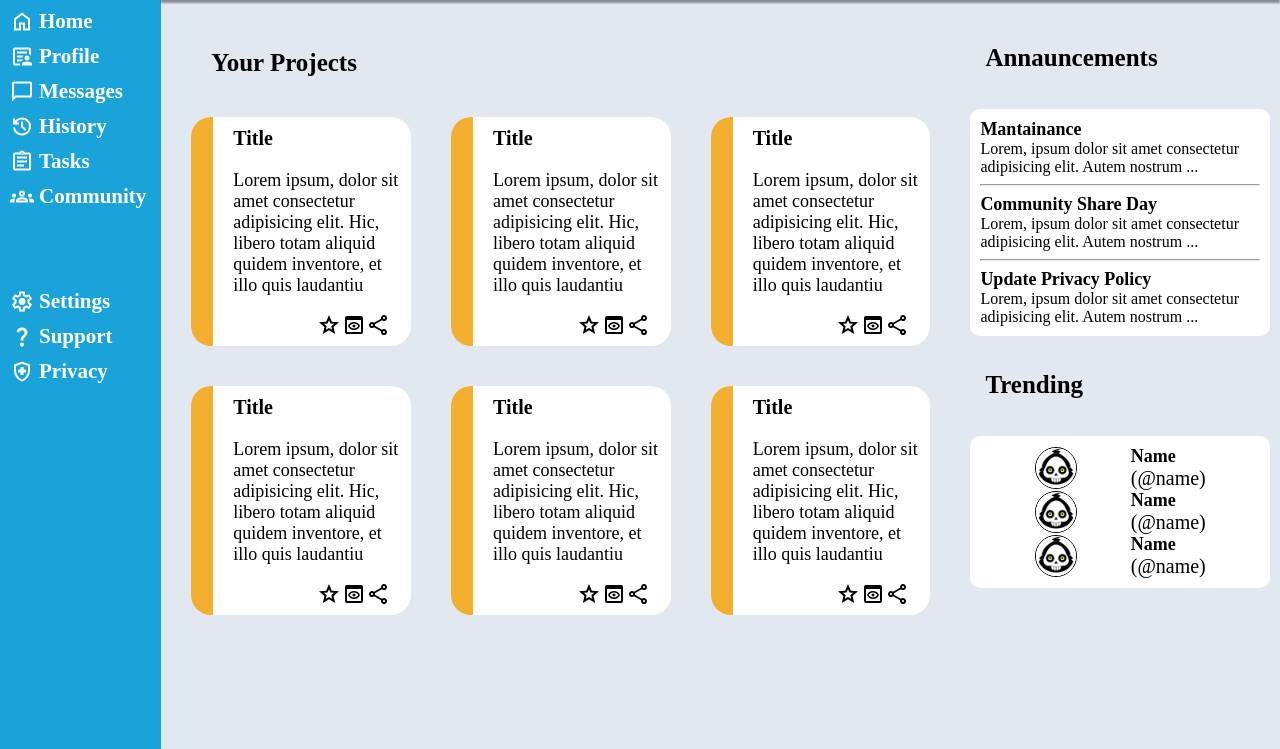
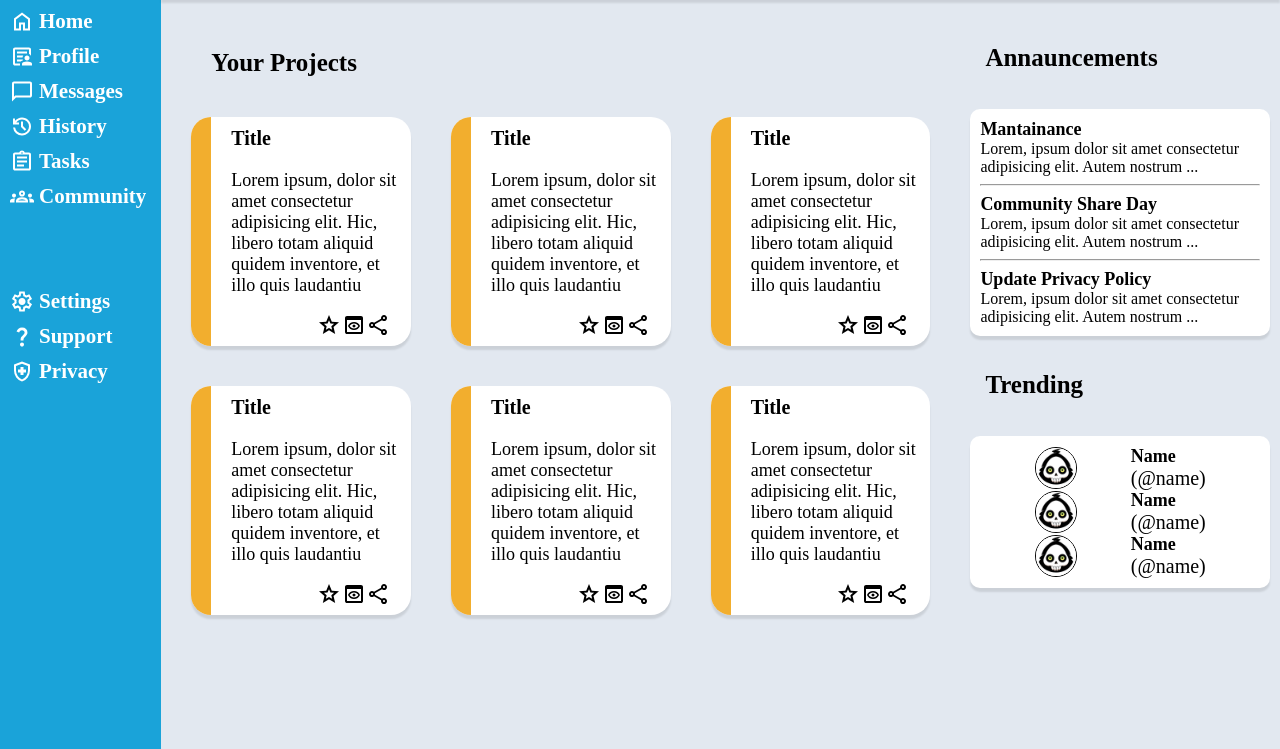
Before and after one commit to Sgugu97/admin-dashboard, a plain HTML site: page index.html in a window 1280 px wide. Shown: the part 151-900 px from the top of the page. Drawn offline with Linux system fonts and the light colour scheme.

Commit message:
add more shadows and fix opacity

```diff
--- a/style.css
+++ b/style.css
@@ -66,7 +66,7 @@ a{
 
 .header{
     position: relative;
-    box-shadow: 0 4px 2px 0px rgb(0,0,0,0.4);
+    box-shadow: 0 4px 2px 0px rgb(0,0,0,0.1);
     grid-column: 2/3;
     display: grid;
     grid-template-columns: 5fr 2fr;
@@ -157,8 +157,9 @@ input{
     border-radius: 20px;
     background-color: #FFFFFF;
     display: grid;
-    grid-template-columns: 1fr 9fr;
+    grid-template-columns: 1fr 10fr;
     min-width: 200px;
+    box-shadow: 0 4px 2px 0px rgb(0,0,0,0.1);
 }
 .spacer{
     grid-column: 1/2;
@@ -206,6 +207,7 @@ input{
     font-weight: lighter;
     border-radius: 10px;
     padding: 10px;
+    box-shadow: 0 4px 2px 0px rgb(0,0,0,0.1);
 }
 .trending .user{
     display: flex;
```
